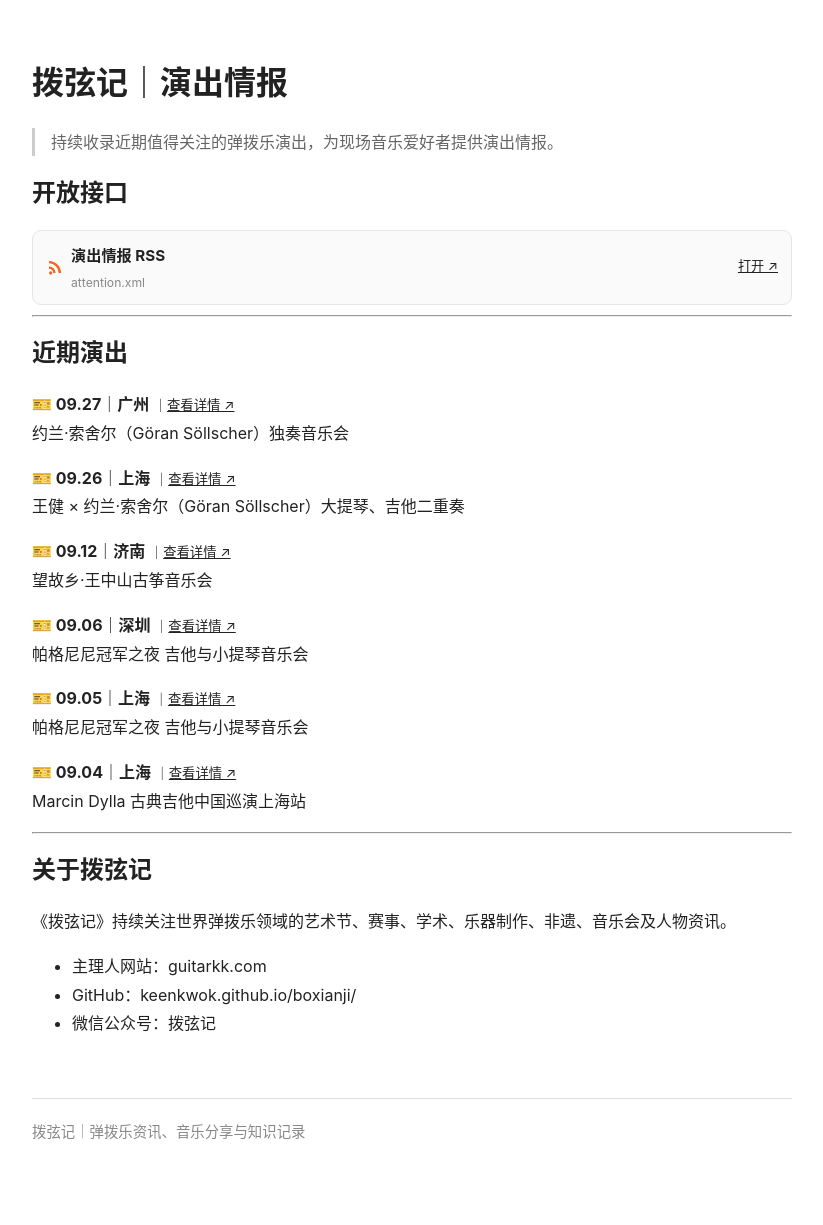
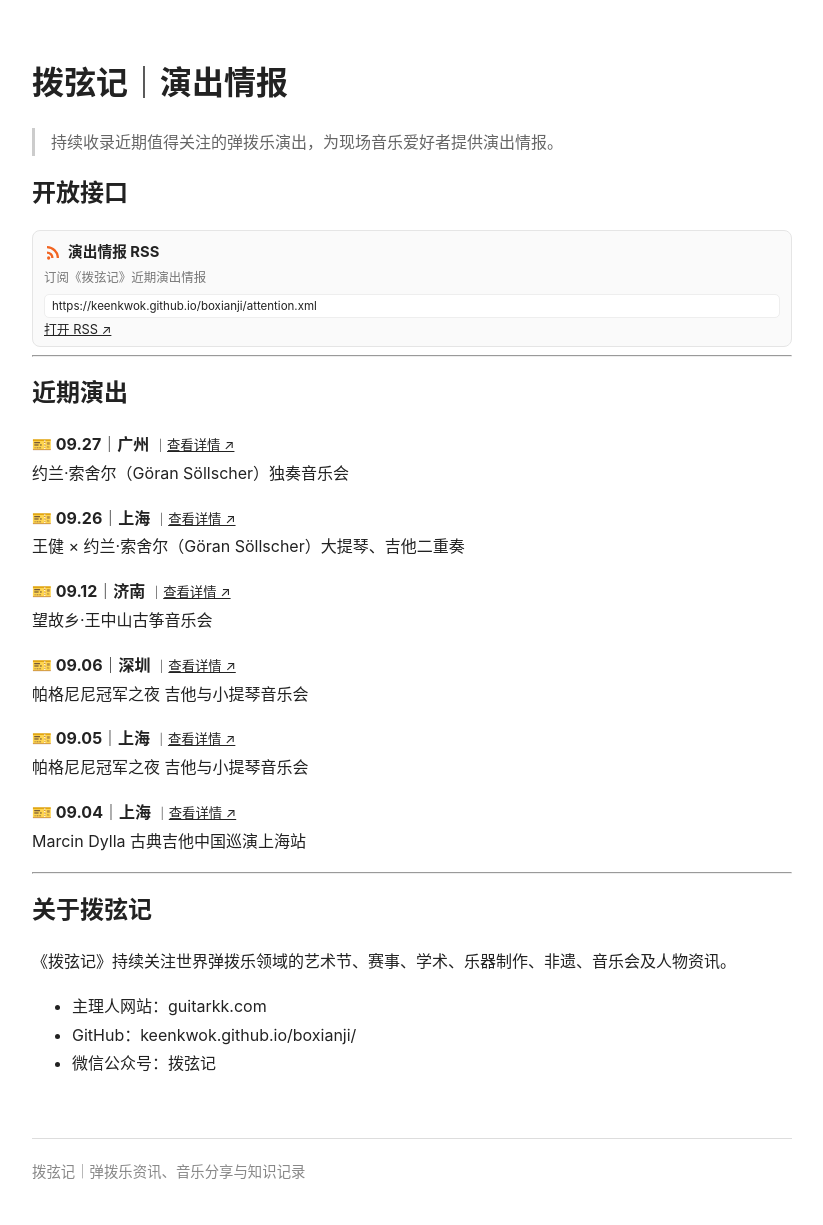
Before and after one commit to KeenKwok/boxianji, a Jekyll site: the page built from attention/index.md, in a window 1280 px wide. Shown: the whole page, without its empty margins (228-1051 px from the left). Built offline with Jekyll 4.4.1, drawn with Linux system fonts in a browser that asks for light colours; before the commit the page ends 1185 px from its top, so only the background shows below that.

Commit message:
Refactor RSS subscription section layout and styles
Updated styles and structure for the RSS subscription section, including changes to padding, margin, and font sizes. Added new elements for better presentation of subscription information.

```diff
--- a/attention/index.md
+++ b/attention/index.md
@@ -11,34 +11,44 @@ title: 拨弦记｜演出情报
 
 <div style="
   border:1px solid #e5e5e5;
-  border-radius:9px;
-  padding:10px 13px;
-  margin:10px 0;
+  border-radius:8px;
+  padding:8px 11px;
+  margin:8px 0;
   background:#fafafa;
 ">
 
-  <div style="display:flex;align-items:center;justify-content:space-between;gap:12px;">
+  <div style="display:flex;align-items:center;margin-bottom:2px;">
+    <svg width="18" height="18" viewBox="0 0 24 24" style="margin-right:6px;flex-shrink:0;">
+      <path fill="#F26522" d="M6.18 17.82A2.18 2.18 0 1 1 4 20a2.18 2.18 0 0 1 2.18-2.18z"/>
+      <path fill="#F26522" d="M4 11.27v3.09A5.64 5.64 0 0 1 9.64 20h3.09A8.73 8.73 0 0 0 4 11.27z"/>
+      <path fill="#F26522" d="M4 4v3.09A12.91 12.91 0 0 1 16.91 20H20A16 16 0 0 0 4 4z"/>
+    </svg>
 
-    <div style="display:flex;align-items:center;min-width:0;">
-      <svg width="18" height="18" viewBox="0 0 24 24" style="margin-right:7px;flex-shrink:0;">
-        <path fill="#F26522" d="M6.18 17.82A2.18 2.18 0 1 1 4 20a2.18 2.18 0 0 1 2.18-2.18z"/>
-        <path fill="#F26522" d="M4 11.27v3.09A5.64 5.64 0 0 1 9.64 20h3.09A8.73 8.73 0 0 0 4 11.27z"/>
-        <path fill="#F26522" d="M4 4v3.09A12.91 12.91 0 0 1 16.91 20H20A16 16 0 0 0 4 4z"/>
-      </svg>
+    <strong style="font-size:0.92em;">
+      演出情报 RSS
+    </strong>
+  </div>
 
-      <div style="min-width:0;">
-        <strong style="font-size:0.95em;">演出情报 RSS</strong>
-        <div style="font-size:0.76em;color:#888;margin-top:2px;white-space:nowrap;overflow:hidden;text-overflow:ellipsis;">
-          attention.xml
-        </div>
-      </div>
-    </div>
+  <div style="font-size:0.78em;color:#777;margin-bottom:4px;">
+    订阅《拨弦记》近期演出情报
+  </div>
 
-    <a href="https://keenkwok.github.io/boxianji/attention.xml"
-       style="font-size:0.82em;white-space:nowrap;">
-      打开 ↗
+  <div style="
+    background:#fff;
+    border:1px solid #eee;
+    border-radius:5px;
+    padding:4px 7px;
+    font-size:0.72em;
+    line-height:1.25;
+    overflow-wrap:anywhere;
+  ">
+    https://keenkwok.github.io/boxianji/attention.xml
+  </div>
+
+  <div style="margin-top:4px;font-size:0.8em;line-height:1.2;">
+    <a href="https://keenkwok.github.io/boxianji/attention.xml">
+      打开 RSS ↗
     </a>
-
   </div>
 
 </div>
```
